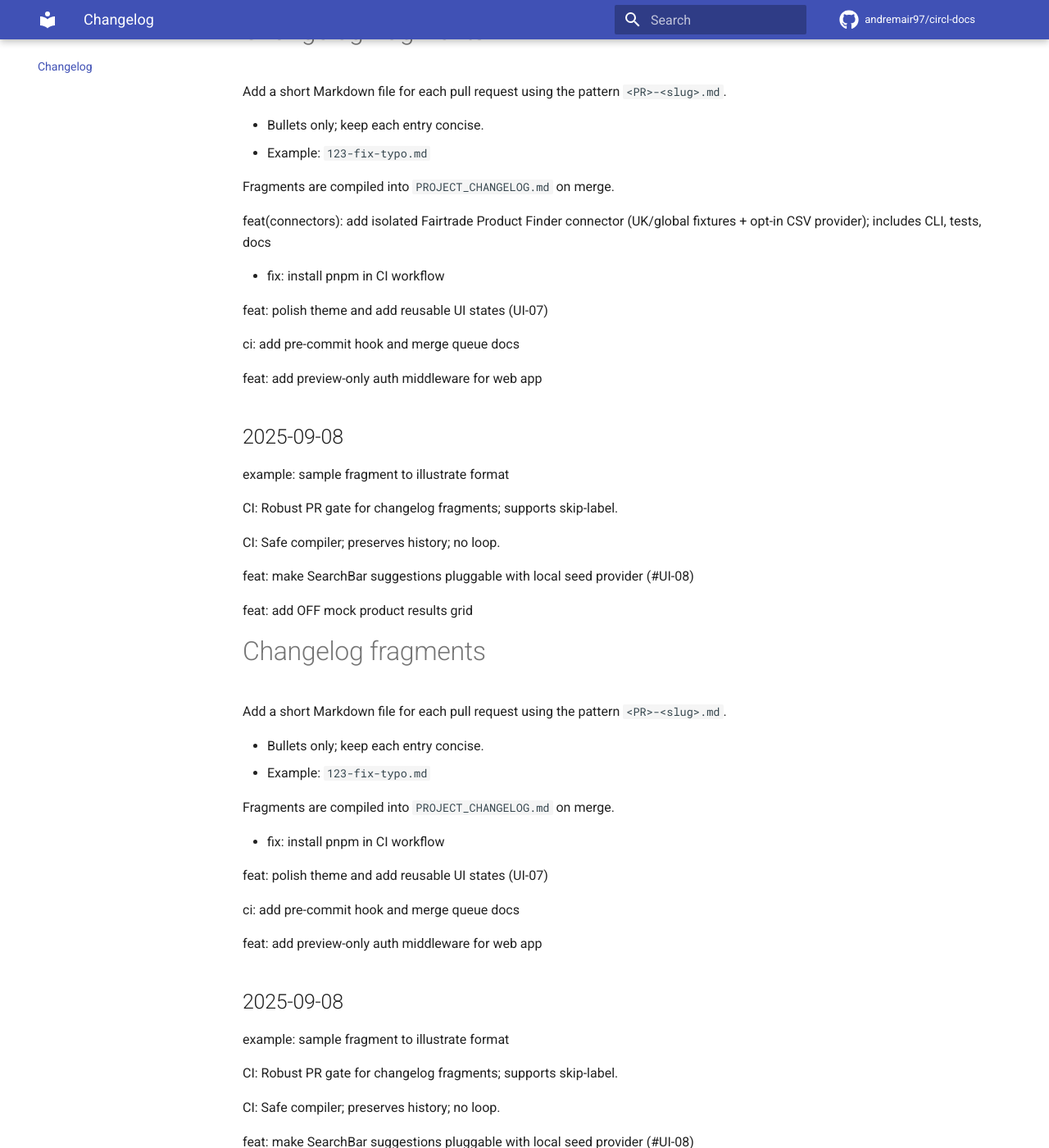
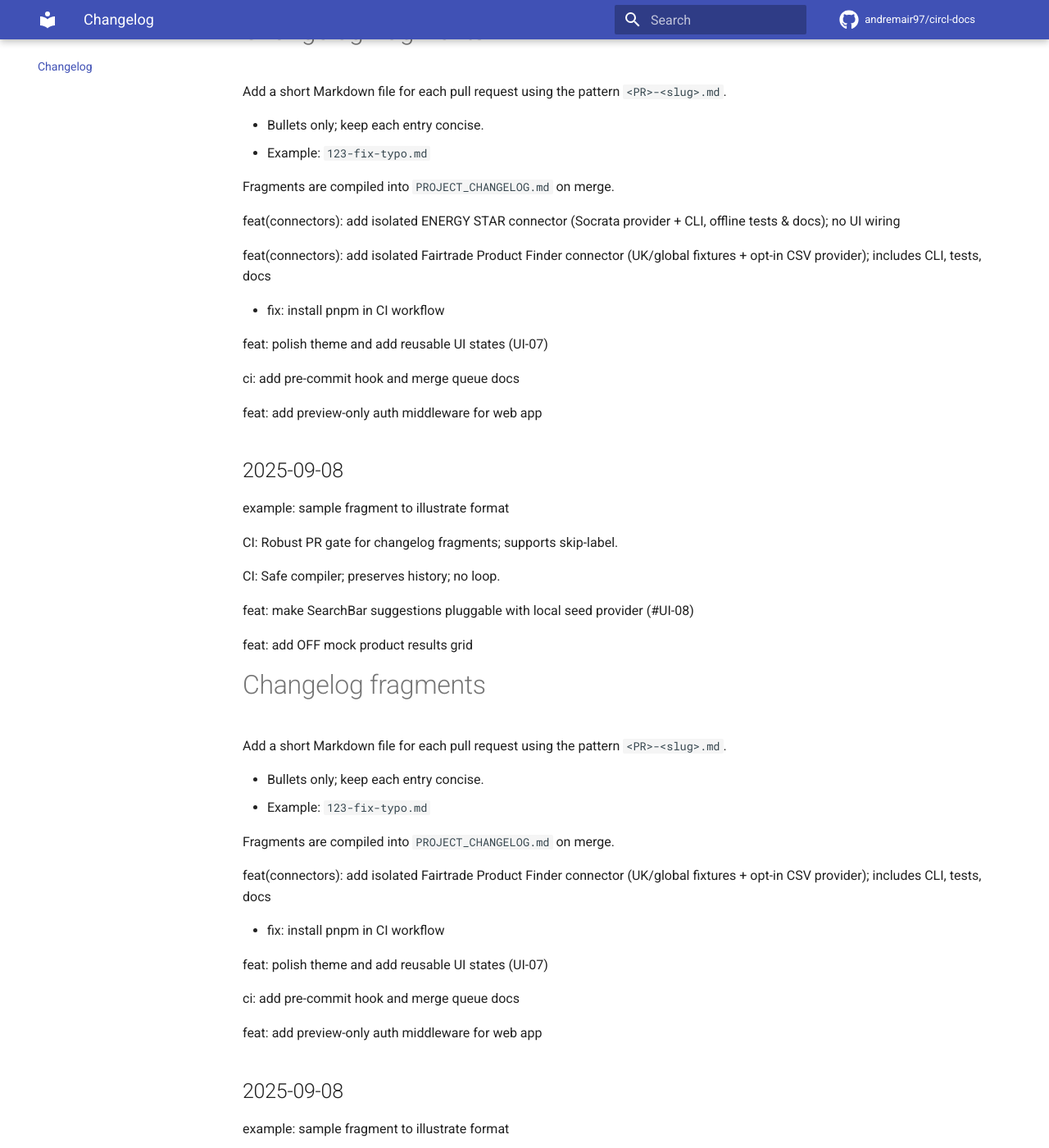
Before and after one commit to andremair97/circl-docs, an MkDocs documentation site: the page built from docs/changelog/index.md, in a window 1280 px wide and 1400 px high, scrolled down 2987 px. Shown: the whole window at 82% size. Built offline with MkDocs 1.6.1 and Material for MkDocs 9.7.7, drawn with Linux system fonts in a browser that asks for light colours; comment, search, counter and statistics services are not loaded.

Commit message:
chore(changelog): compile fragments [skip ci]

```diff
--- a/PROJECT_CHANGELOG.md
+++ b/PROJECT_CHANGELOG.md
@@ -1,4 +1,37 @@
 # PROJECT_CHANGELOG
+
+## 2025-09-08
+
+example: sample fragment to illustrate format
+
+CI: Robust PR gate for changelog fragments; supports skip-label.
+
+CI: Safe compiler; preserves history; no loop.
+
+feat: make SearchBar suggestions pluggable with local seed provider (#UI-08)
+
+feat: add OFF mock product results grid
+
+# Changelog fragments
+
+Add a short Markdown file for each pull request using the pattern `<PR>-<slug>.md`.
+
+- Bullets only; keep each entry concise.
+- Example: `123-fix-typo.md`
+
+Fragments are compiled into `PROJECT_CHANGELOG.md` on merge.
+
+feat(connectors): add isolated ENERGY STAR connector (Socrata provider + CLI, offline tests & docs); no UI wiring
+
+feat(connectors): add isolated Fairtrade Product Finder connector (UK/global fixtures + opt-in CSV provider); includes CLI, tests, docs
+
+- fix: install pnpm in CI workflow
+
+feat: polish theme and add reusable UI states (UI-07)
+
+ci: add pre-commit hook and merge queue docs
+
+feat: add preview-only auth middleware for web app
 
 ## 2025-09-08
 
```
